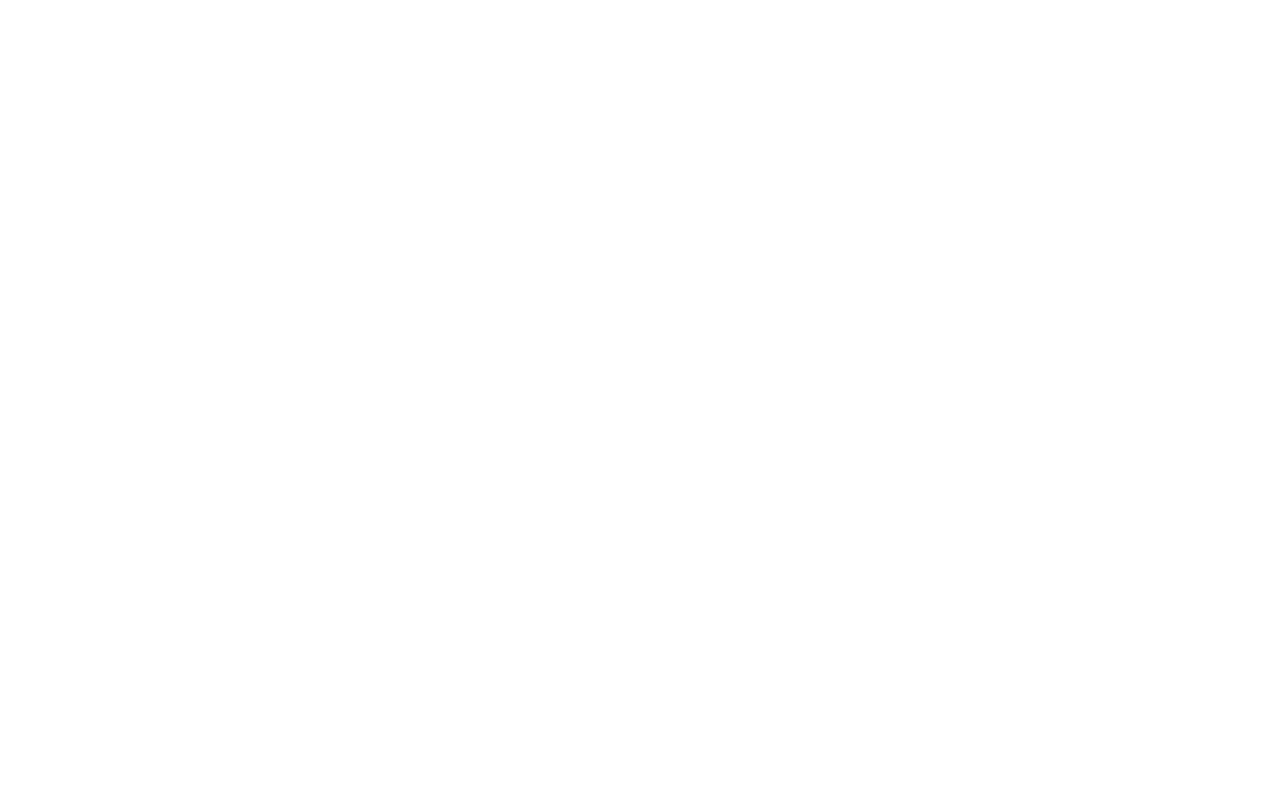
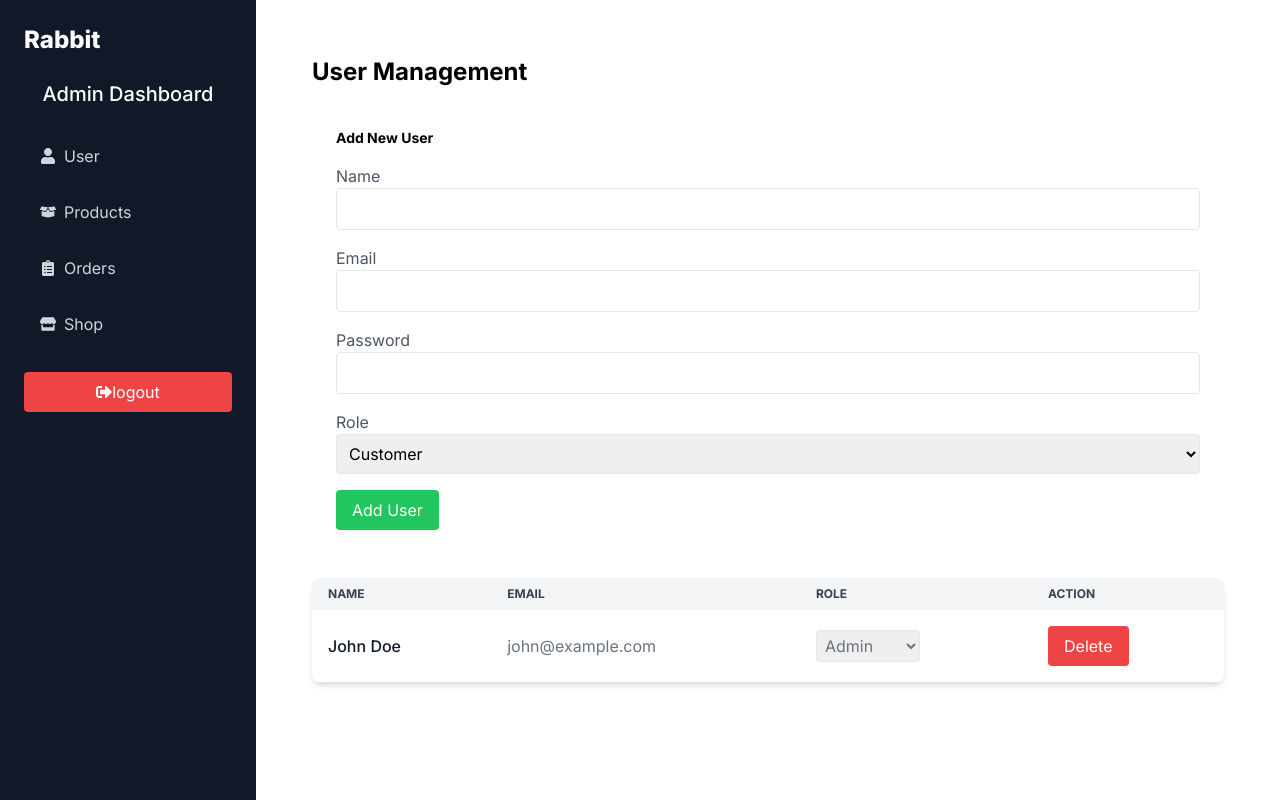
Before and after one commit to shrmohit/E-commerce, a React (Vite) app in the folder frontend/: page /admin/user in a window 1280 px wide. Before the commit this address had no page. Built offline with nearby package versions, Linux system fonts and the light colour scheme.

Commit message:
usermanagement

```diff
--- a/frontend/src/App.jsx
+++ b/frontend/src/App.jsx
@@ -13,6 +13,7 @@
 import MyOrdersPage from "./pages/MyOrdersPage";
 import AdminLayout from "./components/Admin/AdminLayout";
 import AdminHomePage from "./pages/AdminHomePage";
+import UserManagement from "./components/Admin/UserManagement";
 
 function App() {
   return (
@@ -73,6 +74,10 @@
               index
               element={<AdminHomePage />}
             />
+            <Route
+              path="user"
+              element={<UserManagement />}
+            />
           </Route>
         </Routes>
       </BrowserRouter>
--- /dev/null
+++ b/frontend/src/components/Admin/UserManagement.jsx
@@ -0,0 +1,154 @@
+import React, { useState } from "react";
+
+const UserManagement = () => {
+  const users = [
+    {
+      _id: 1232323,
+      name: "John Doe",
+      email: "john@example.com",
+      role: "admin",
+    },
+  ];
+
+  const [formData, setFormData] = useState({
+    name: "",
+    email: "",
+    password: "",
+    role: "customer", //Default role
+  });
+
+  const handleChange = (e) => {
+    setFormData({
+      ...formData,
+      [e.target.name]: e.target.value,
+    });
+  };
+
+  const handleSubmit = (e) => {
+    e.preventDefault();
+    console.log(formData);
+
+    // Reset the form after submission
+    setFormData({
+      name: "",
+      email: "",
+      password: "",
+      role: "customer",
+    });
+  };
+
+  const handleRoleChange = (userId, newRole) => {
+    console.log({ id: userId, role: newRole });
+  };
+
+  const handleDeleteUser = (userId) => {
+    if (window.confirm("Are you sure want to delete")) {
+      console.log("deleting user with ID", userId);
+    }
+  };
+  return (
+    <div className="max-w-7xl mx-auto p-8">
+      <h1 className="text-2xl font-bold mb-4">User Management</h1>
+      <div className="p-6 rounded-lg  mb-6">
+        <h4 className="text-sm font-bold mb-4">Add New User</h4>
+        <form onSubmit={handleSubmit}>
+          <div className="mb-4">
+            <label className="block  text-gray-600">Name</label>
+            <input
+              type="text"
+              name="name"
+              value={formData.name}
+              onChange={handleChange}
+              className="border w-full p-2 rounded "
+            />
+          </div>
+          <div className="mb-4">
+            <label className="block  text-gray-600">Email</label>
+            <input
+              type="email"
+              name="email"
+              value={formData.email}
+              onChange={handleChange}
+              className="border w-full p-2 rounded "
+            />
+          </div>
+          <div className="mb-4">
+            <label className="block  text-gray-600">Password</label>
+            <input
+              type="password"
+              name="password"
+              value={formData.password}
+              onChange={handleChange}
+              className="border w-full p-2 rounded "
+            />
+          </div>
+          <div className="mb-4">
+            <label className="block  text-gray-600">Role</label>
+            <select
+              name="role"
+              value={formData.role}
+              onChange={handleChange}
+              className="border w-full p-2 rounded "
+            >
+              <option value="customer">Customer</option>
+              <option value="admin">Admin</option>
+            </select>
+          </div>
+          <button
+            type="submit"
+            className="bg-green-500 text-white py-2 px-4 rounded hover:bg-green-600"
+          >
+            Add User
+          </button>
+        </form>
+      </div>
+      {/* table data of user list  */}
+      <div className="overflow-x-auto shadow-md sm:rounded-lg">
+        <table className="min-w-full text-left text-gray-500">
+          <thead className="bg-gray-100 text-xs uppercase text-gray-700">
+            <tr>
+              <th className="py-2 px-4">Name</th>
+              <th className="py-2 px-4">Email</th>
+              <th className="py-2 px-4">Role</th>
+              <th className="py-2 px-4">Action</th>
+            </tr>
+          </thead>
+          <tbody>
+            {users.map((user) => (
+              <tr
+                key={user._id}
+                className="border-b hover:bg-gray-50"
+              >
+                <td className="p-4 font-medium text-gray-900 whitespace-nowrap">
+                  {user.name}
+                </td>
+                <td className="p-4">{user.email}</td>
+                <td className="p-4">
+                  <select
+                    name="role"
+                    value={user.role}
+                    onChange={(e) => handleRoleChange(user._id, e.target.value)}
+                    className="p-1 border rounded"
+                  >
+                    <option value="customer">Customer</option>
+                    <option value="admin">Admin</option>
+                  </select>
+                </td>
+                <td className="p-4">
+                  <button
+                    onClick={() => handleDeleteUser(user._id)}
+                    className="bg-red-500 text-white px-4 py-2 rounded hover:bg-red-600"
+                  >
+                    Delete
+                  </button>
+                </td>
+              </tr>
+            ))}
+          </tbody>
+        </table>
+      </div>
+    </div>
+  );
+};
+
+export default UserManagement;
```
